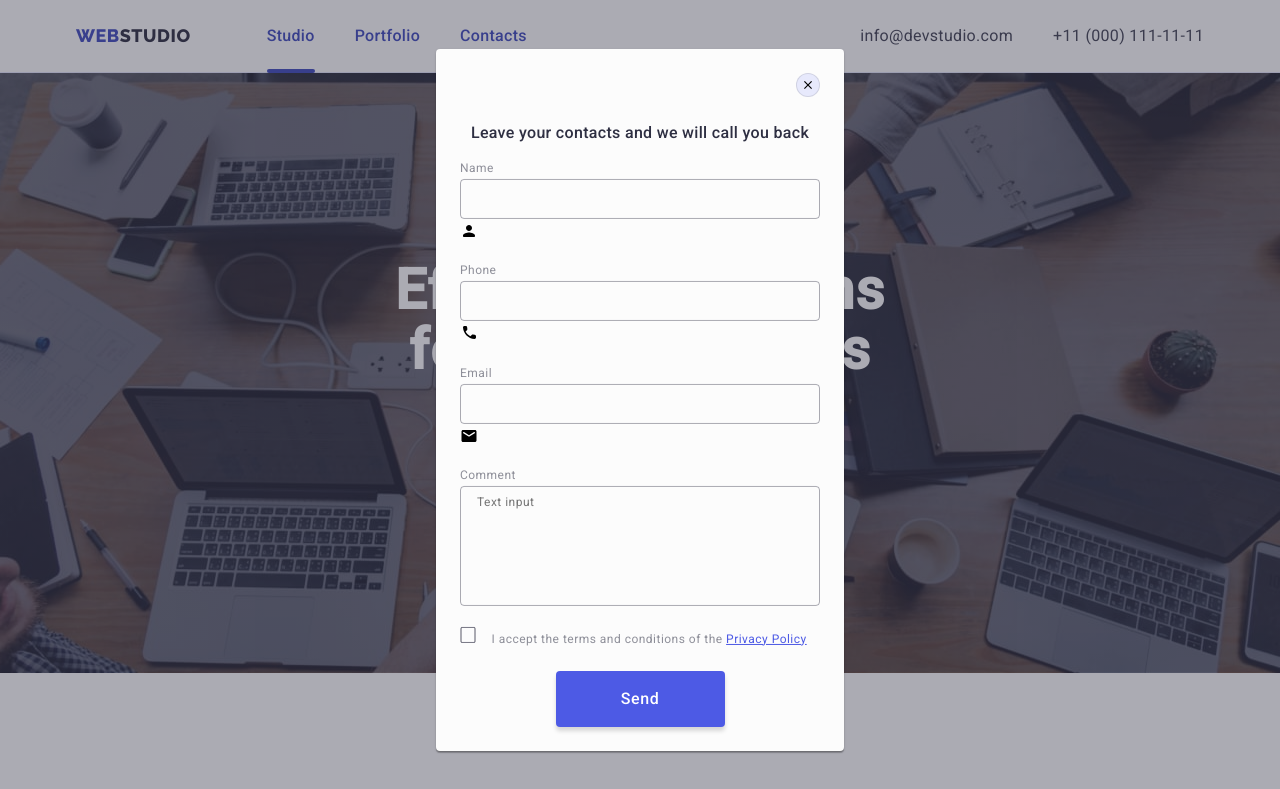
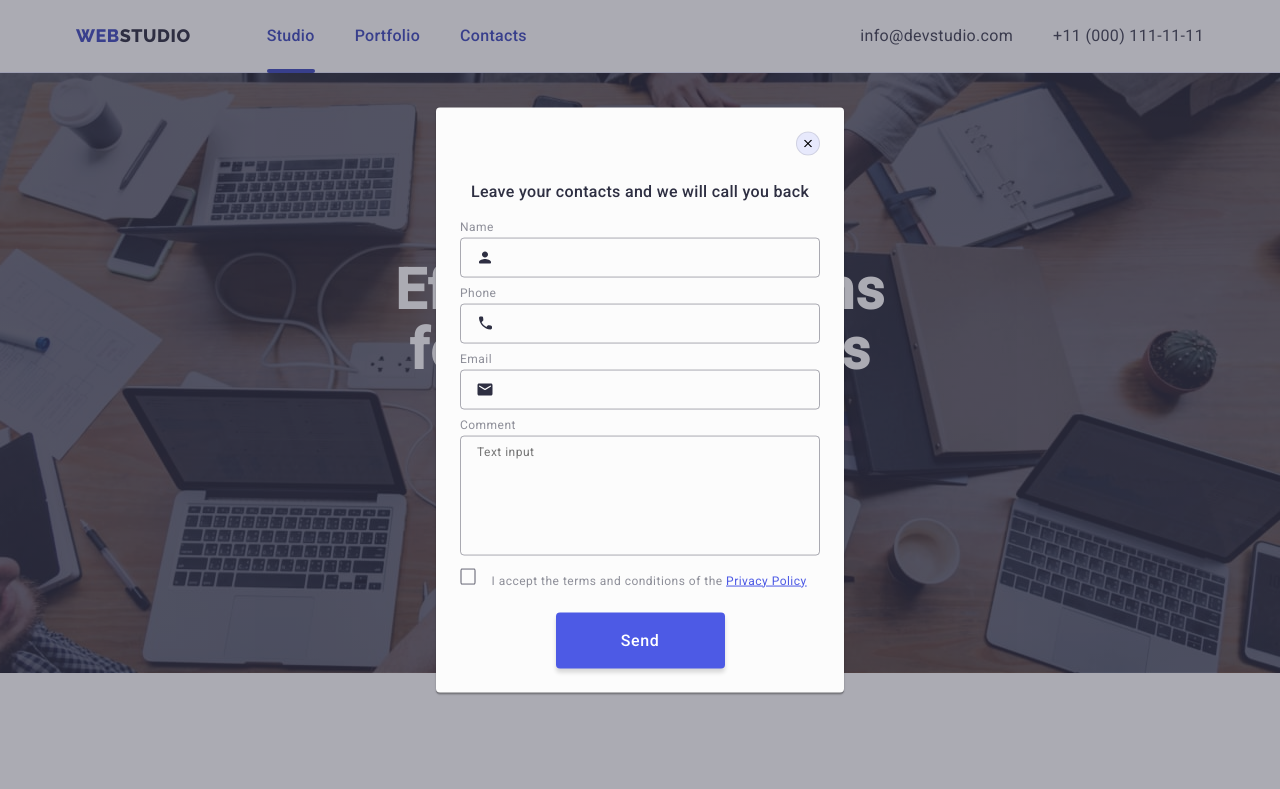
Before and after one commit to KhaninaDaria22/goit-markup-hw-05, a plain HTML site: page index.html in a window 1280 px wide. Both pictures are taken after a click on the button "Order Service". Shown: the top 789 px of the page. Drawn offline with nearby package versions, Linux system fonts and the light colour scheme.

Commit message:
commit 18

```diff
--- a/css/styles.css
+++ b/css/styles.css
@@ -744,6 +744,7 @@ url(../images/img-name.jpg);
     transition: transform 250ms cubic-bezier(0.4, 0, 0.2, 1);
     padding: 24px;
     padding-top: 72px;
+
 }
 .modal-btn {
     position: absolute;
@@ -824,14 +825,13 @@ url(../images/img-name.jpg);
 }
 
 .modal-field {
-    margin-bottom: 16px;
+    margin-bottom: 8px;
 
 }
 .modal-field-checkbox {
     margin-bottom: 24px;
 
 }
-.
 .input-icon {
     position: absolute;
     left: 16px;
```
